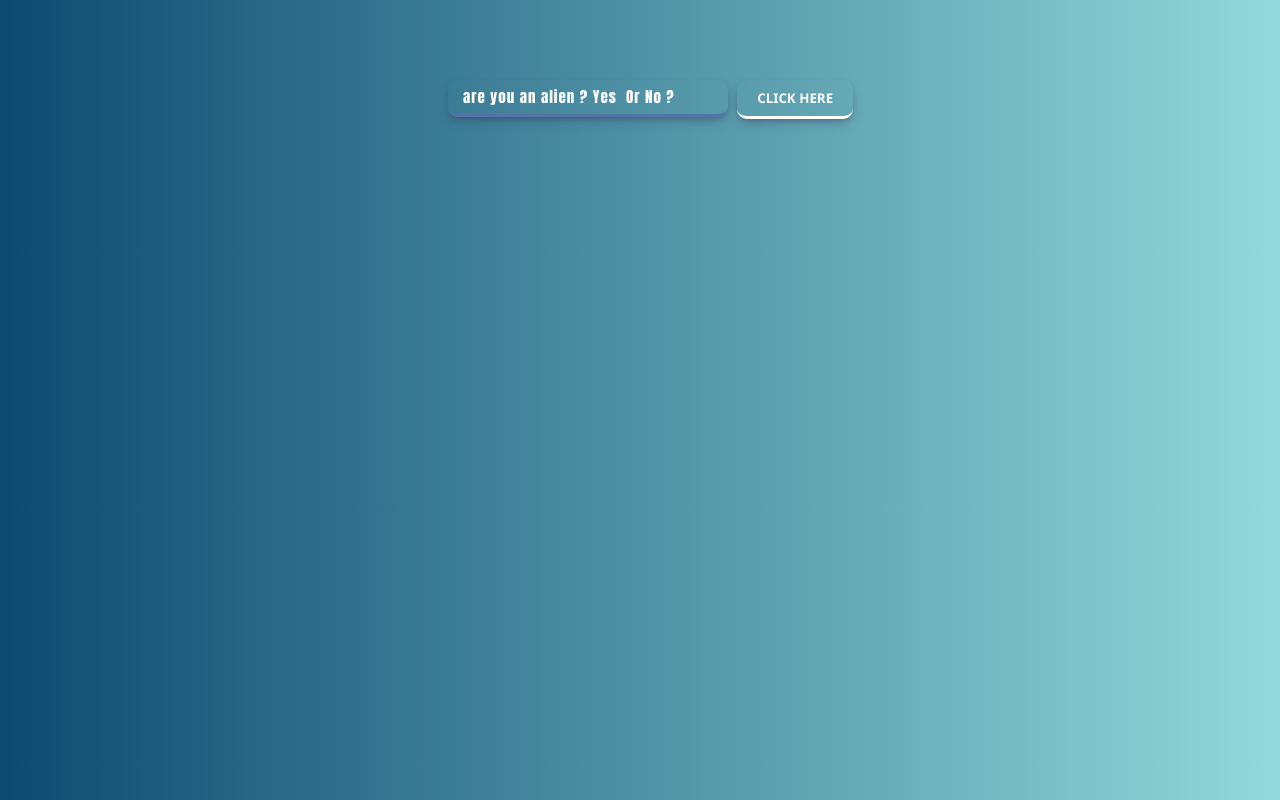
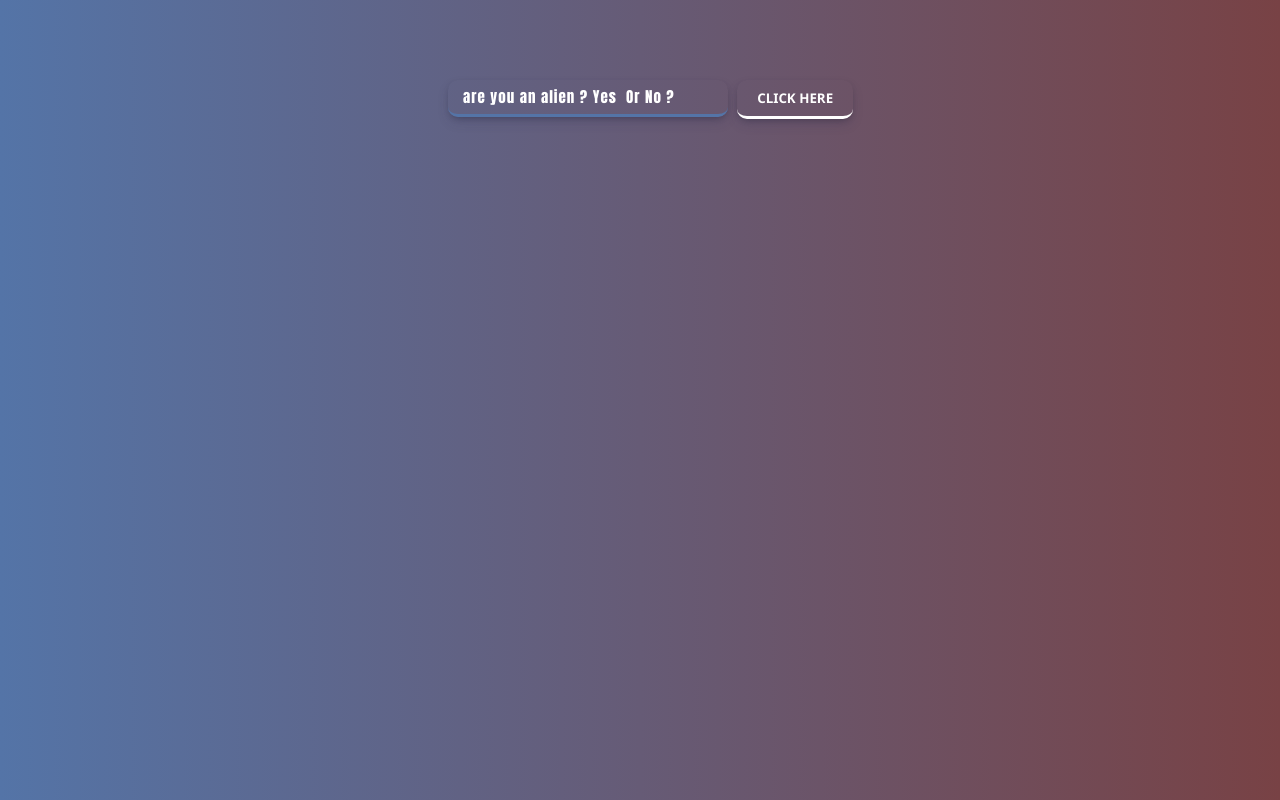
Before and after one commit to Vishalpandey1799/gradiantCo, a plain HTML site: page index.html in a window 1280 px wide. Drawn offline with Linux system fonts and the light colour scheme.

Commit message:
Update style.css

```diff
--- a/style.css
+++ b/style.css
@@ -17,9 +17,9 @@
     display: flex;
     align-items: center;
     justify-content: center;
-    /* background-image: linear-gradient(to right , #5474a7 , #784245);
-     */
-     background-image: linear-gradient(to right , #0d4a70 , #91d9da);
+    background-image: linear-gradient(to right , #5474a7 , #784245);
+
+
     flex-direction: column;
     gap: 15px;
 
```
